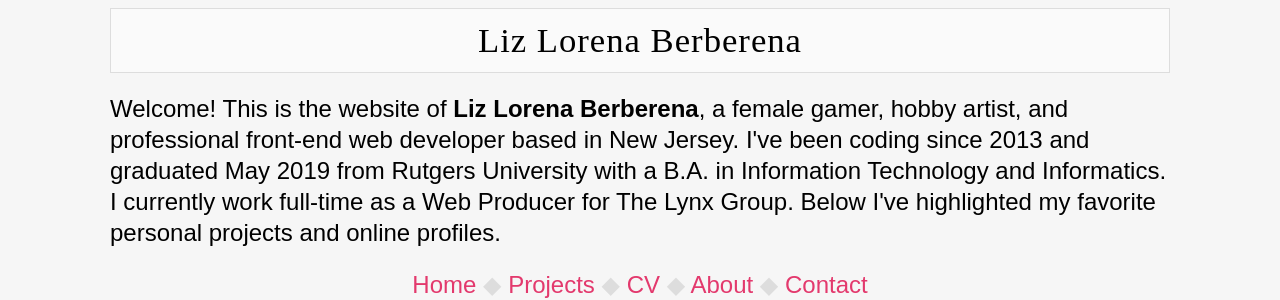
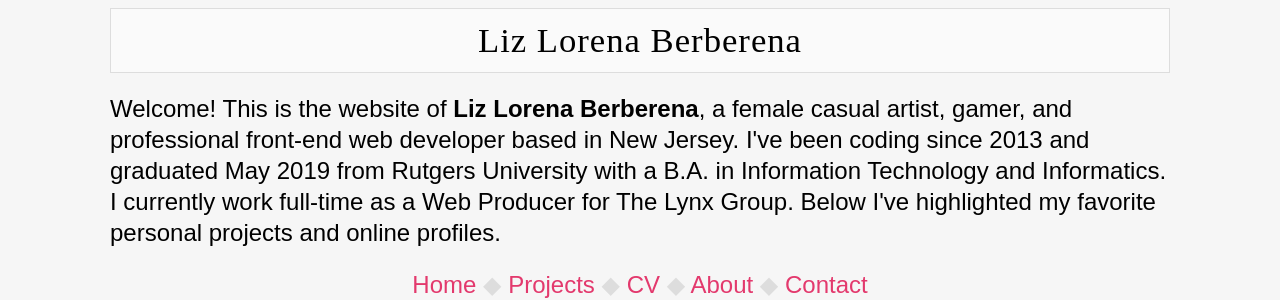
Before and after one commit to liz-lorena/2020, a Jekyll site: the page built from index.html, in a window 1280 px wide. Shown: the part 155-455 px from the top of the page. Built offline with Jekyll 4.4.1, drawn with Linux system fonts in a browser that asks for light colours; the list of posts is cut into pages by our own code.

Commit message:
Update index.html

```diff
--- a/index.html
+++ b/index.html
@@ -1,6 +1,6 @@
 ---
 layout: homepage
-title: "all my links and projects"
+title: "web development portfolio"
 ---
 
-<p>Welcome! This is the website of <strong>Liz Lorena Berberena</strong>, a female gamer, hobby artist, and professional front-end web developer based in New Jersey. I've been coding since 2013 and graduated May 2019 from Rutgers University with a B.A. in Information Technology and Informatics. I currently work full-time as a Web Producer for The Lynx Group. Below I've highlighted my favorite personal projects and online profiles.</p>
+<p>Welcome! This is the website of <strong>Liz Lorena Berberena</strong>, a female casual artist, gamer, and professional front-end web developer based in New Jersey. I've been coding since 2013 and graduated May 2019 from Rutgers University with a B.A. in Information Technology and Informatics. I currently work full-time as a Web Producer for The Lynx Group. Below I've highlighted my favorite personal projects and online profiles.</p>
```
